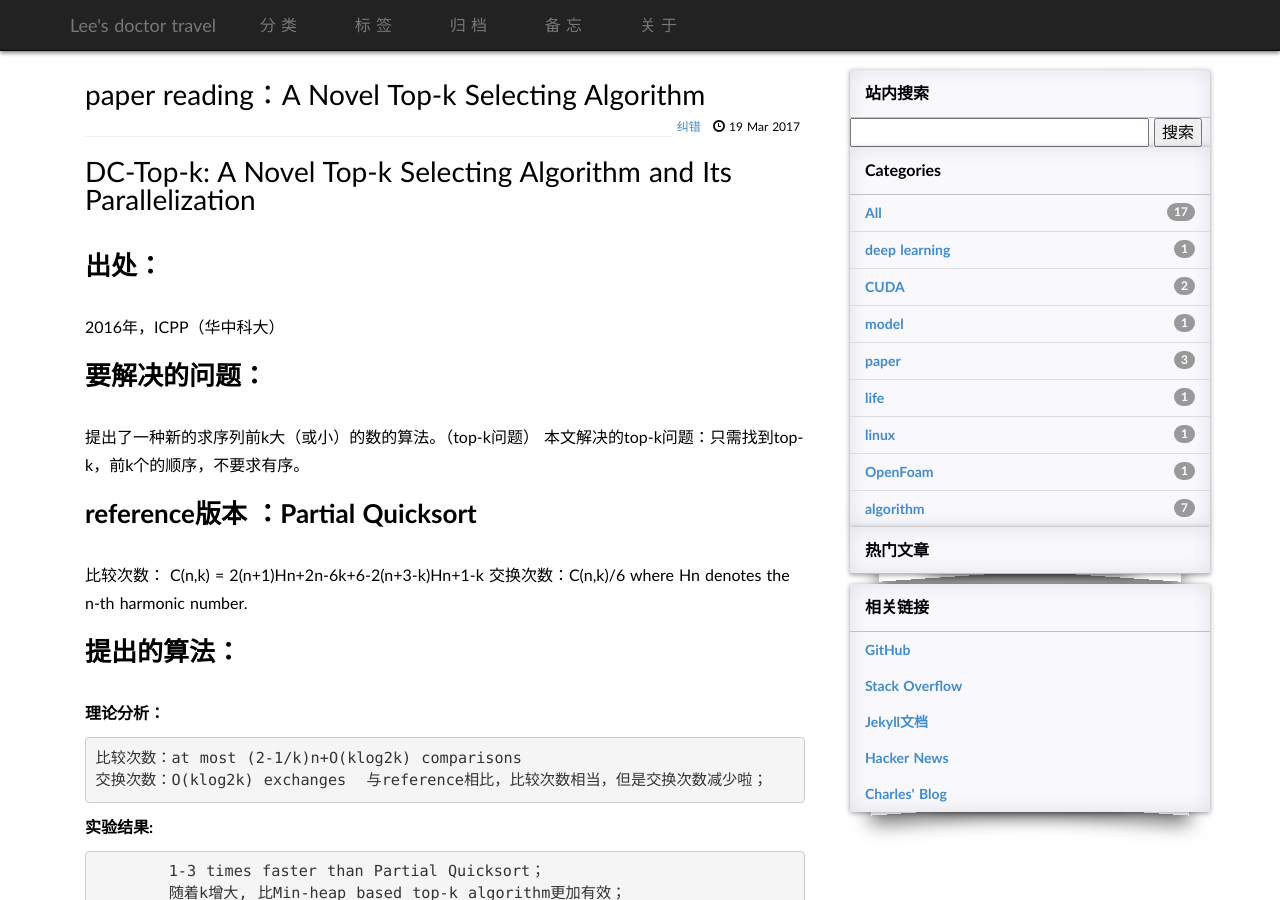
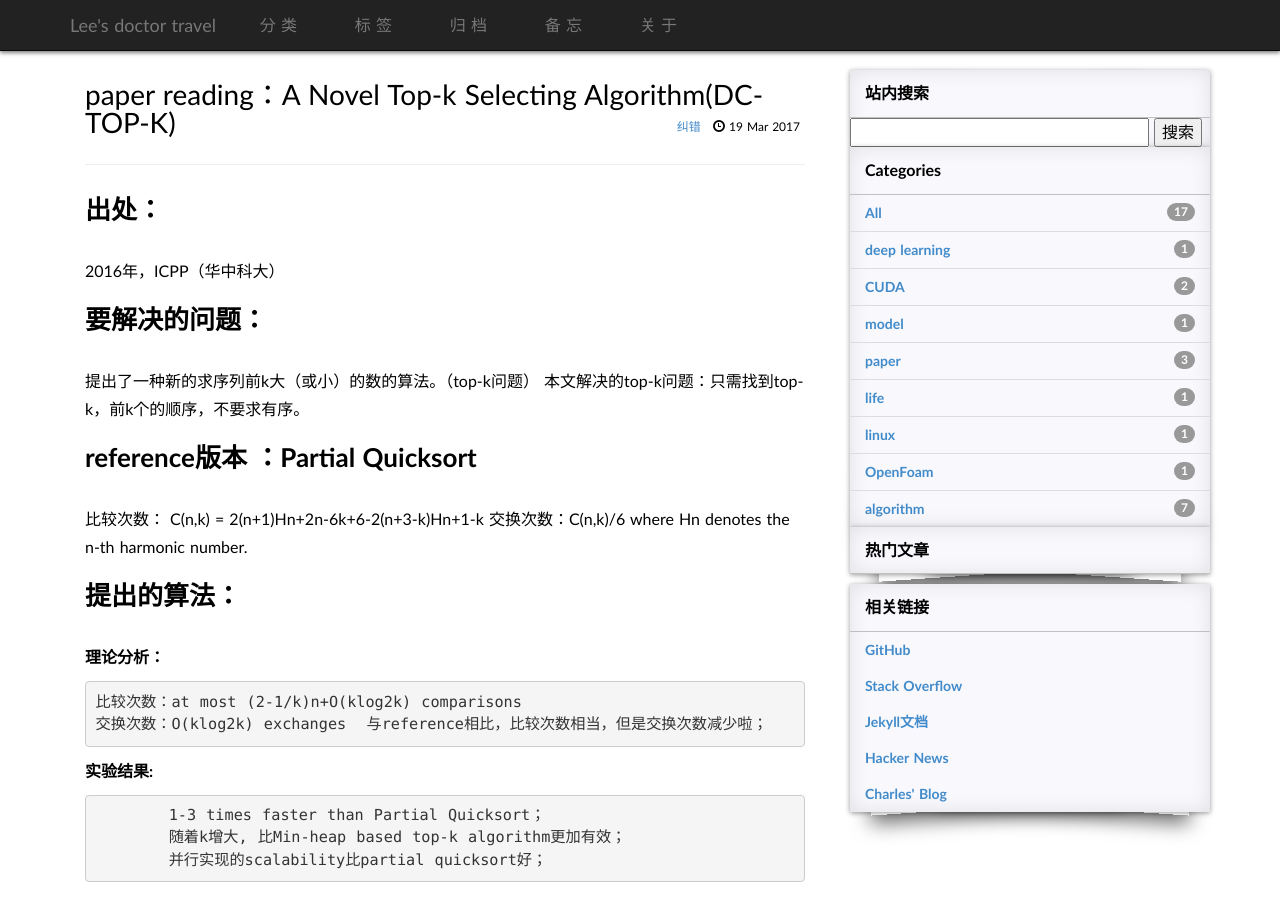
Before and after one commit to limin2015/limin2015.github.io, a Jekyll site: the page built from _posts/2017-3-19-HPC-paperweekly-March-03.md, in a window 1280 px wide and 900 px high. Built offline with Jekyll 4.4.1, drawn with Linux system fonts in a browser that asks for light colours; some web fonts are replaced; comment, search, counter and statistics services are not loaded.

Commit message:
paper-top-k-tile-modigy

```diff
--- a/_posts/2017-3-19-HPC-paperweekly-March-03.md
+++ b/_posts/2017-3-19-HPC-paperweekly-March-03.md
@@ -1,12 +1,11 @@
 ---
 layout: post
-title:  paper reading：A Novel Top-k Selecting Algorithm
+title:  paper reading：A Novel Top-k Selecting Algorithm(DC-TOP-K)
 keywords: paper-top-k
 categories : [paper]
 tags : [top-k]
 ---
 
-# DC-Top-k: A Novel Top-k Selecting Algorithm and Its Parallelization
 ## 出处：
 2016年，ICPP（华中科大）
 
```
